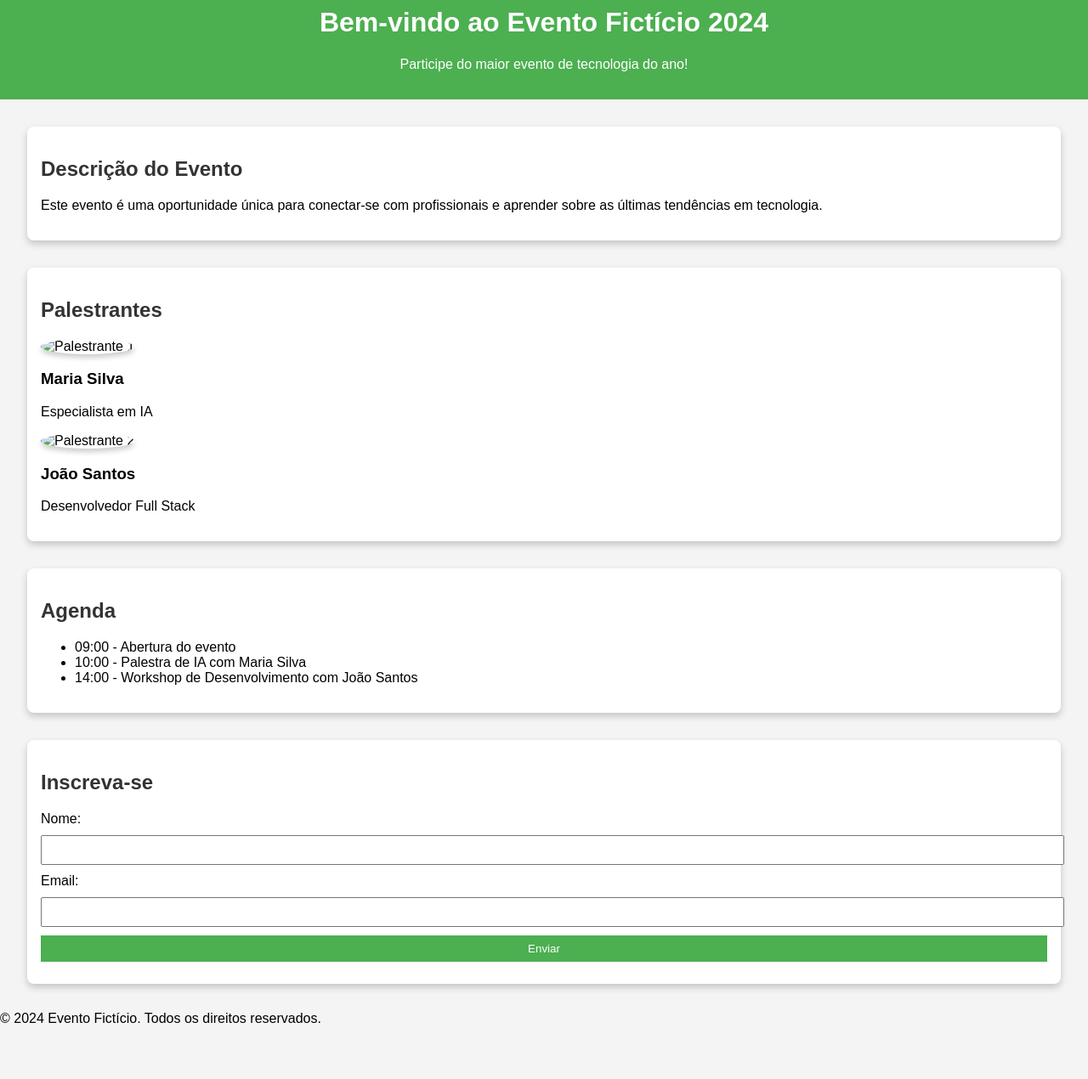
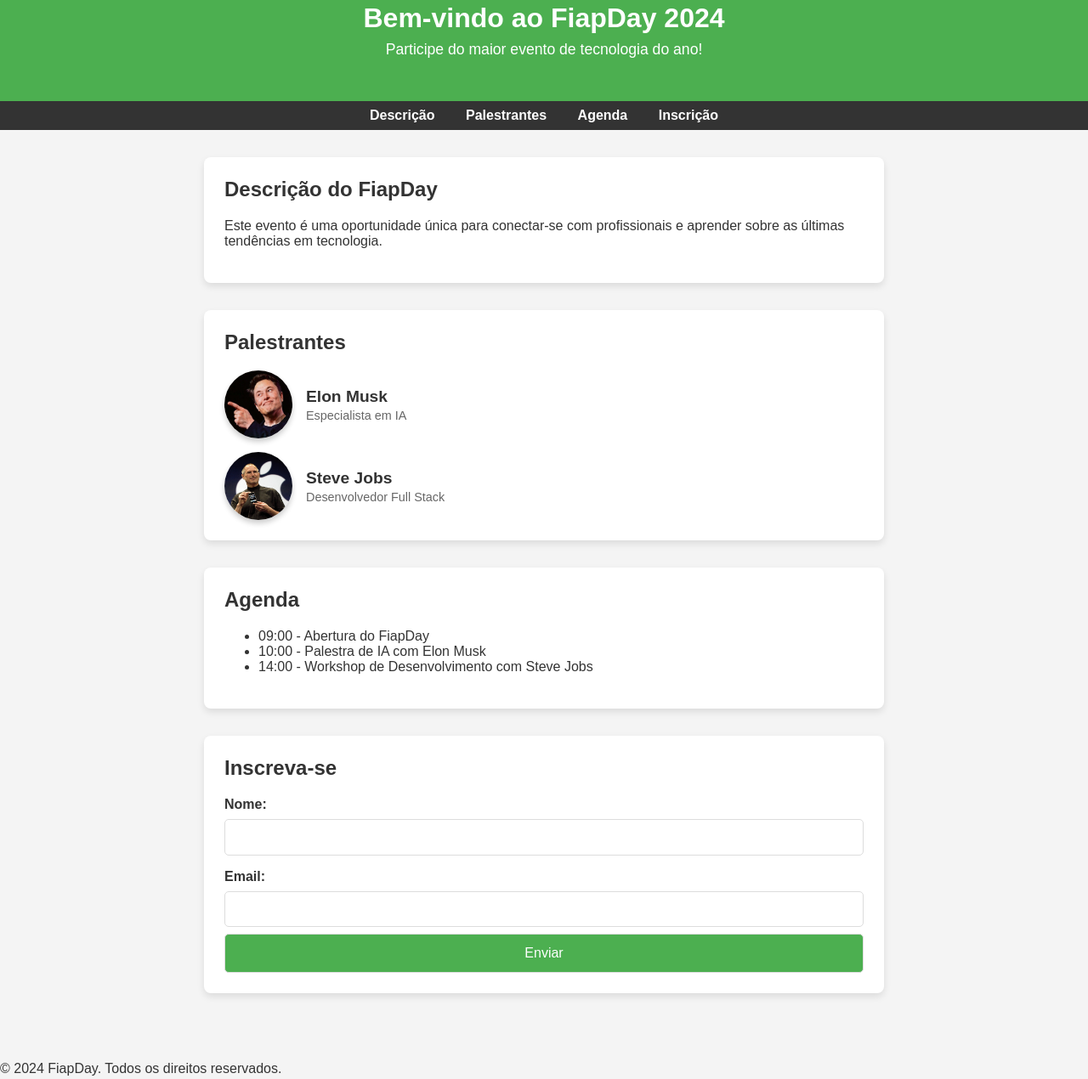
Before and after one commit to Leocarvalhosx/pagina-envento-css, a plain HTML site: page index.html in a window 1280 px wide. Shown: the part 29-1299 px from the top of the page at 85% size. Before the commit the page ends 1253 px from the top, so only its background shows below. Drawn offline with Linux system fonts and the light colour scheme.

Commit message:
Site completo

```diff
--- a/index.html
+++ b/index.html
@@ -4,39 +4,52 @@
 <head>
     <meta charset="UTF-8">
     <meta name="viewport" content="width=device-width, initial-scale=1.0">
-    <title>Evento Fictício</title>
+    <title>FiapDay</title>
     <link rel="stylesheet" href="styles.css">
 </head>
 
 <body>
     <header>
-        <h1>Bem-vindo ao Evento Fictício 2024</h1>
+        <h1>Bem-vindo ao FiapDay 2024</h1>
         <p>Participe do maior evento de tecnologia do ano!</p>
     </header>
+    <nav>
+        <ul>
+            <li><a href="#descricao">Descrição</a></li>
+            <li><a href="#palestrantes">Palestrantes</a></li>
+            <li><a href="#agenda">Agenda</a></li>
+            <li><a href="#inscricao">Inscrição</a></li>
+        </ul>
+    </nav>
+    <main>
         <section id="descricao">
-        <h2>Descrição do Evento</h2>
+            <h2>Descrição do FiapDay</h2>
             <p>Este evento é uma oportunidade única para conectar-se com profissionais e aprender sobre as últimas
                 tendências em tecnologia.</p>
         </section>
         <section id="palestrantes">
             <h2>Palestrantes</h2>
-        <div class="palestrante">
-            <img src="imagens/palestrante1.jpg" alt="Palestrante 1">
-            <h3>Maria Silva</h3>
+            <article class="palestrante">
+                <img src="img/elon-musk.jpeg" alt="Palestrante 1">
+                <div class="palestrante-info">
+                    <h3>Elon Musk</h3>
                     <p>Especialista em IA</p>
                 </div>
-        <div class="palestrante">
-            <img src="imagens/palestrante2.jpg" alt="Palestrante 2">
-            <h3>João Santos</h3>
+            </article>
+            <article class="palestrante">
+                <img src="img/iphone_steve_jobs.jpg" alt="Palestrante 2">
+                <div class="palestrante-info">
+                    <h3>Steve Jobs</h3>
                     <p>Desenvolvedor Full Stack</p>
                 </div>
+            </article>
         </section>
         <section id="agenda">
             <h2>Agenda</h2>
             <ul>
-            <li>09:00 - Abertura do evento</li>
-            <li>10:00 - Palestra de IA com Maria Silva</li>
-            <li>14:00 - Workshop de Desenvolvimento com João Santos</li>
+                <li>09:00 - Abertura do FiapDay</li>
+                <li>10:00 - Palestra de IA com Elon Musk</li>
+                <li>14:00 - Workshop de Desenvolvimento com Steve Jobs</li>
             </ul>
         </section>
         <section id="inscricao">
@@ -49,8 +62,9 @@
                 <button type="submit">Enviar</button>
             </form>
         </section>
+    </main>
     <footer>
-        <p>&copy; 2024 Evento Fictício. Todos os direitos reservados.</p>
+        <p>&copy; 2024 FiapDay. Todos os direitos reservados.</p>
     </footer>
 </body>
 
--- a/styles.css
+++ b/styles.css
@@ -1,110 +1,131 @@
-
+/* Estilos gerais */
 body {
-
     font-family: Arial, sans-serif;
-
     margin: 0;
-
     padding: 0;
-
     background-color: #f4f4f4;
-
+    color: #333;
  }
-
  header {
-
     background-color: #4CAF50;
-
     color: white;
-
-    padding: 1rem;
-
+    padding: 2rem 1rem;
     text-align: center;
-
  }
-
+ header h1 {
+    margin: 0;
+ }
+ header p {
+    margin-top: 0.5rem;
+    font-size: 1.1rem;
+ }
+ /* Navegação */
+ nav {
+    background-color: #333;
+    text-align: center;
+    padding: 0.5rem;
+ }
+ nav ul {
+    list-style: none;
+    margin: 0;
+    padding: 0;
+ }
+ nav li {
+    display: inline;
+    margin: 0 1rem;
+ }
+ nav a {
+    color: white;
+    text-decoration: none;
+    font-weight: bold;
+ }
+ nav a:hover {
+    text-decoration: underline;
+ }
+ /* Estilos de main e seções */
+ main {
+    padding: 2rem 1rem;
+    max-width: 800px;
+    margin: 0 auto;
+ }
  section {
-
-    margin: 2rem;
-
-    padding: 1rem;
-
+    margin-bottom: 2rem;
+    padding: 1.5rem;
     background: white;
-
     border-radius: 8px;
-
-    box-shadow: 0 4px 8px rgba(0, 0, 0, 0.2);
-
+    box-shadow: 0 4px 8px rgba(0, 0, 0, 0.1);
  }
-
  h2 {
-
     color: #333;
-
+    margin-top: 0;
  }
-
+ /* Estilização dos Palestrantes */
+.palestrante {
+    display: flex;
+    align-items: center;
+    margin-top: 1rem;
+ }
  .palestrante img {
-
     border-radius: 50%;
-
-    width: 100px;
-
-    height: 100px;
-
+    width: 80px;
+    height: 80px;
+    margin-right: 1rem;
     box-shadow: 0 4px 6px rgba(0, 0, 0, 0.2);
-
  }
-
-form label, form input, form button {
-
+ .palestrante-info {
+    display: flex;
+    flex-direction: column;
+ }
+ .palestrante h3 {
+    margin: 0;
+    font-size: 1.2rem;
+    color: #333;
+ }
+ .palestrante p {
+    margin: 0.2rem 0 0;
+    color: #666;
+    font-size: 0.9rem;
+ }
+ /* Estilização do formulário */
+ form label {
+    font-weight: bold;
     display: block;
-
-    margin-top: 10px;
-
+    margin-top: 1rem;
  }
-
  form input, form button {
-
-    padding: 8px;
-
     width: 100%;
-
-    margin-bottom: 10px;
-
+    padding: 0.8rem;
+    margin-top: 0.5rem;
+    border-radius: 5px;
+    border: 1px solid #ddd;
+    box-sizing: border-box;
  }
-
  button {
-
     background-color: #4CAF50;
-
     color: white;
-
     border: none;
-
     cursor: pointer;
-
+    font-size: 1rem;
+    transition: background-color 0.3s;
  }
-
  button:hover {
-
     background-color: #45a049;
-
  }
-
-/* Responsividade */
-
+ /* Estilos de responsividade */
  @media (max-width: 600px) {
-
     body {
-
         font-size: 90%;
-
     }
-
-    header, section {
-
-        padding: 1rem;
-
+    nav li {
+        display: block;
+        margin: 0.5rem 0;
     }
-
+    .palestrante {
+        flex-direction: column;
+        align-items: center;
+        text-align: center;
     }
+    .palestrante img {
+        margin-bottom: 1rem;
+    }
+ }
```
Also changed, not shown: img/elon-musk.jpeg (added), img/iphone_steve_jobs.jpg (added). Lines whose indentation alone changed are shown as unchanged.
